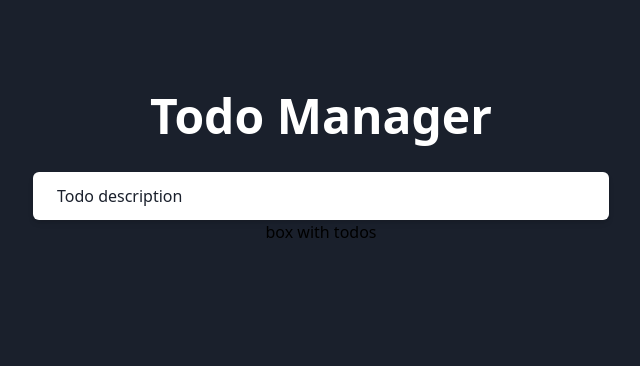
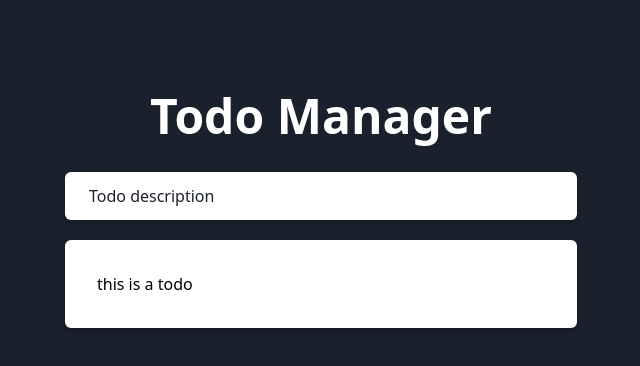
Before and after one commit to angelmtztrc/todo-manager, a React (Create React App) app: page / in a window 1280 px wide. Shown: the top 366 px of the page, without its empty margins (319-959 px from the left). Built offline with nearby package versions, Linux system fonts and the light colour scheme.

Commit message:
:sparkles: creating todolist and todo components

```diff
--- a/src/App.js
+++ b/src/App.js
@@ -2,6 +2,7 @@ import React from 'react';
 
 // Components
 import Input from './components/Input';
+import TodoList from './components/TodoList';
 
 function App() {
   return (
@@ -9,7 +10,7 @@ function App() {
       <div className="container mx-auto flex flex-col justify-center items-center pt-20">
         <h1 className="text-5xl text-white font-bold">Todo Manager</h1>
         <Input />
-        <div>box with todos</div>
+        <TodoList />
       </div>
     </div>
   );
--- a/src/components/Input.js
+++ b/src/components/Input.js
@@ -6,7 +6,7 @@ const Input = () => {
       <input
         type="text"
         placeholder="Todo description"
-        className="px-6 py-3 mx-auto w-full block max-w-xl rounded-md shadow-md placeholder-gray-900"
+        className="px-6 py-3 mx-auto w-full block max-w-lg rounded-md shadow-md placeholder-gray-900"
       />
     </div>
   );
--- /dev/null
+++ b/src/components/Todo.js
@@ -0,0 +1,7 @@
+import React from 'react';
+
+const Todo = () => {
+  return <p>this is a todo</p>;
+};
+
+export default Todo;
--- /dev/null
+++ b/src/components/TodoList.js
@@ -0,0 +1,14 @@
+import React from 'react';
+
+// Components
+import Todo from './Todo';
+
+const TodoList = () => {
+  return (
+    <main className="mt-5 mx-auto bg-white w-full max-w-lg rounded-md shadow-md p-8">
+      <Todo />
+    </main>
+  );
+};
+
+export default TodoList;
```
